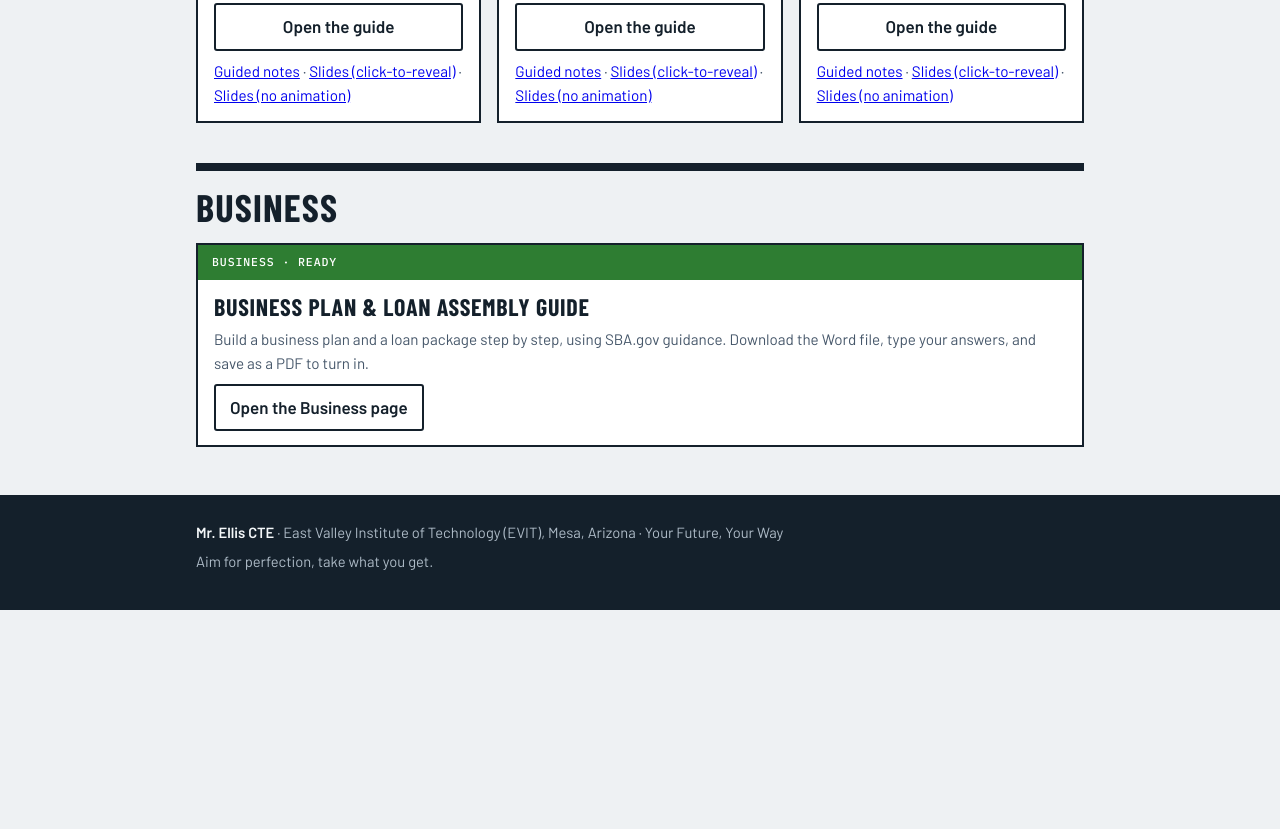
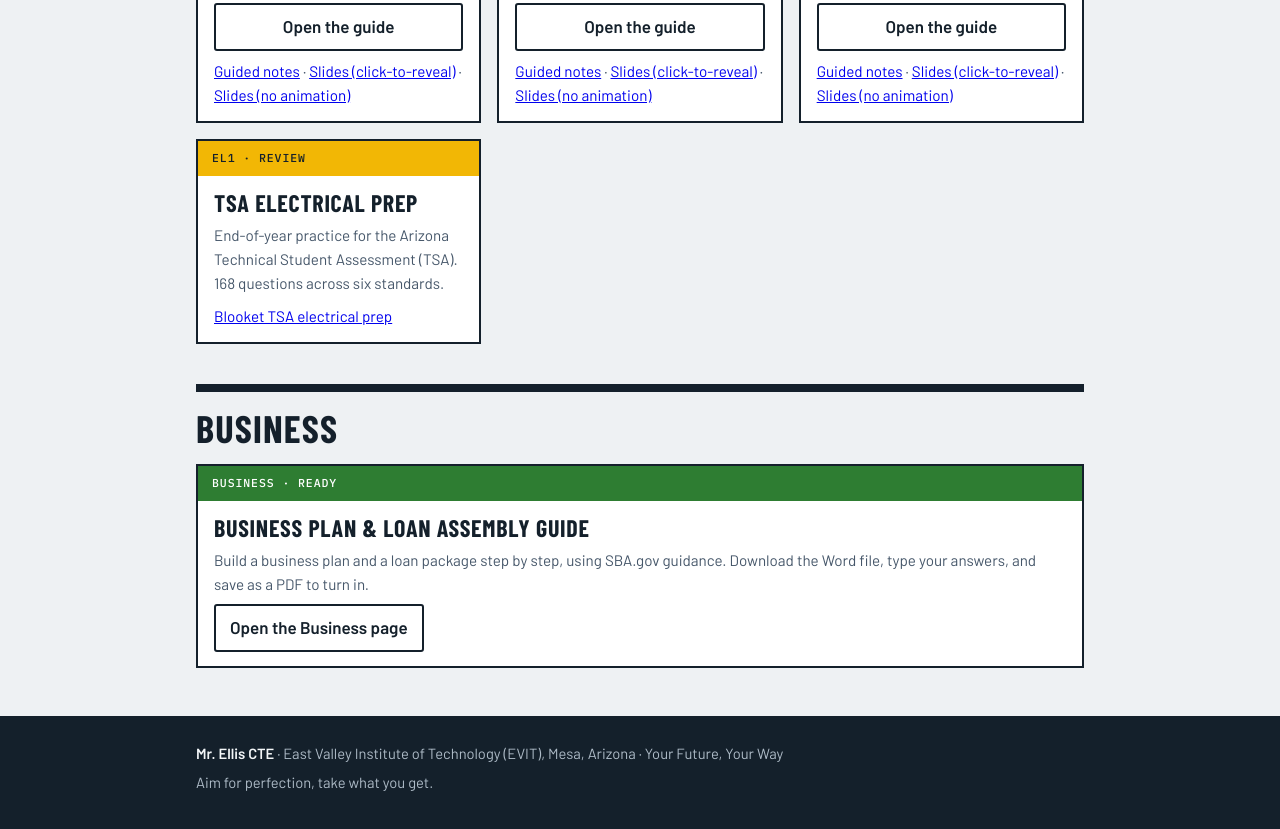
Before and after one commit to highgroundthree-art/electrical-el1-study-guides, a plain HTML site: page index.html in a window 1280 px wide. Shown: the part 3447-4276 px from the top of the page. Before the commit the page ends 4057 px from the top, so only its background shows below. Drawn offline with nearby package versions, Linux system fonts and the light colour scheme.

Commit message:
Semester final review: use solo play link; add TSA Electrical Prep card at the end of EL1
Co-Authored-By: Claude Sonnet 5.5 <noreply@anthropic.com>
Claude-Session: https://claude.ai/code/session_01EGDLTPVNbmtqdKt5Jk9AvK

```diff
--- a/index.html
+++ b/index.html
@@ -188,7 +188,7 @@ footer strong{color:var(--band-ink)}footer p{margin:0 0 6px}
       <div class="body">
         <h3>Core Semester Final Review</h3>
         <p>Practice for the semester final. Covers all of the Core modules.</p>
-        <p><a href="https://dashboard.blooket.com/set/69ea27cae1455a210c102354" target="_blank" rel="noopener">Blooket semester final review</a></p>
+        <p><a href="https://solo.blooket.com/fish?id=6b05b61e89e25bbe572886da" target="_blank" rel="noopener">Blooket semester final review</a></p>
       </div>
     </li>
   </ul>
@@ -303,6 +303,14 @@ footer strong{color:var(--band-ink)}footer p{margin:0 0 6px}
         <p><a href="electrical-test-equipment-materials/EL1-112_Guided_Notes.docx">Guided notes</a> · <a href="electrical-test-equipment-materials/EL1-112_Lecture_Deck_Animated.pptx">Slides (click-to-reveal)</a> · <a href="electrical-test-equipment-materials/EL1-112_Lecture_Deck_Static.pptx">Slides (no animation)</a></p>
       </div>
     </li>
+    <li class="mod el1">
+      <span class="tag">EL1 · Review</span>
+      <div class="body">
+        <h3>TSA Electrical Prep</h3>
+        <p>End-of-year practice for the Arizona Technical Student Assessment (TSA). 168 questions across six standards.</p>
+        <p><a href="https://dashboard.blooket.com/set/69de96c45ceeb021a4e1a607" target="_blank" rel="noopener">Blooket TSA electrical prep</a></p>
+      </div>
+    </li>
     <!-- TO ADD A MODULE: copy one of the blocks above, change the title, the description and the href
          to the new file name. Keep the class on the li: core (blue), el1 (yellow) or el2 (orange), and change the tag text to match. For a guide that is not finished yet, copy this block instead:
     <li class="mod soon">
```
